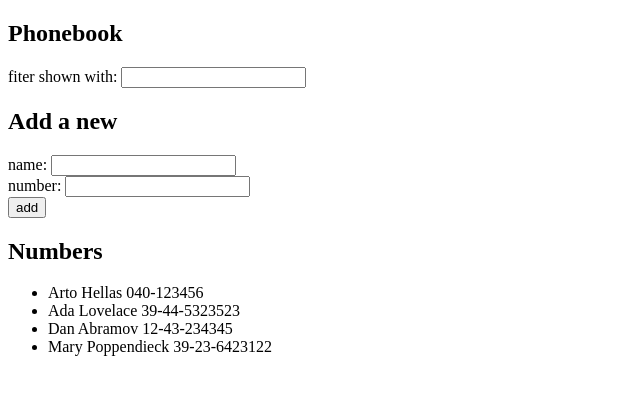
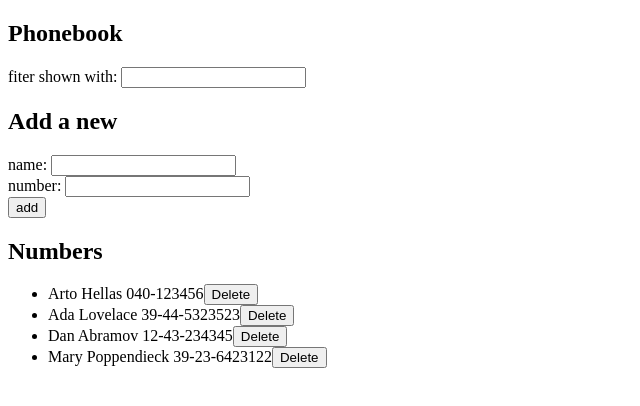
Before and after one commit to samKit88/FullstackOpen, a React (Vite) app in the folder part2/phonebook/: page / in a window 1280 px wide. Shown: the top 406 px of the page, without its empty margins (0-640 px from the left). Built offline with nearby package versions, Linux system fonts and the light colour scheme; data requests are answered from the project's data file.

Commit message:
delete functionality is add

```diff
--- a/part2/phonebook/src/App.jsx
+++ b/part2/phonebook/src/App.jsx
@@ -31,11 +31,9 @@ const App = () => {
       const personObject = {
         name: newName,
         number: newPhoneNumber,
-        id: persons.length + 1,
       };
 
       phoneBook.create(personObject).then((createdObject) => {
-        console.log("created", createdObject);
         setPersons(persons.concat(createdObject));
         setNewName("");
         setNewPhoneNumber("");
@@ -61,6 +59,16 @@ const App = () => {
     person.name.toLocaleLowerCase().includes(filterValue.toLocaleLowerCase())
   );
 
+  const handleDelete = (id) => {
+    const findPerson = persons.find((p) => p.id === id);
+
+    if (window.confirm(`Delete ${findPerson.name}?`)) {
+      phoneBook.deletePerson(id).then(() => {
+        setPersons(persons.filter((p) => p.id !== id));
+      });
+    }
+  };
+
   return (
     <div>
       <Header title="Phonebook" />
@@ -74,7 +82,10 @@ const App = () => {
         handlePhoneNumber={handlePhoneNumber}
       />
       <Header title="Numbers" />
-      <PersonsList filteredPersons={filteredPersons} />
+      <PersonsList
+        filteredPersons={filteredPersons}
+        handleDelete={handleDelete}
+      />
     </div>
   );
 };
--- a/part2/phonebook/src/components/PersonName.jsx
+++ b/part2/phonebook/src/components/PersonName.jsx
@@ -1,8 +1,11 @@
-const PersonName = ({ name, phoneNumber }) => (
-  <li>
-    {" "}
-    {name} {phoneNumber}
-  </li>
-);
+const PersonName = ({ person, handleDelete }) => {
+  return (
+    <li>
+      {" "}
+      {person.name} {person.number}
+      <button onClick={() => handleDelete(person.id)}>Delete</button>
+    </li>
+  );
+};
 
 export default PersonName;
--- a/part2/phonebook/src/components/PersonsList.jsx
+++ b/part2/phonebook/src/components/PersonsList.jsx
@@ -1,13 +1,13 @@
 import PersonName from "./PersonName";
 
-const PersonsList = ({ filteredPersons }) => {
+const PersonsList = ({ filteredPersons, handleDelete }) => {
   return (
     <ul>
       {filteredPersons.map((person) => (
         <PersonName
-          key={person.name}
-          name={person.name}
-          phoneNumber={person.number}
+          key={person.id}
+          person={person}
+          handleDelete={handleDelete}
         />
       ))}
     </ul>
--- a/part2/phonebook/src/services/phoneBook.js
+++ b/part2/phonebook/src/services/phoneBook.js
@@ -4,16 +4,24 @@ const baseUrl = "http://localhost:3001/persons";
 
 //getAll
 const getAll = () => {
-  const response = axios.get(baseUrl).then((response) => response.data);
-  return response;
+  const request = axios.get(baseUrl).then((response) => response.data);
+  return request;
 };
 
 //create
 const create = (newObject) => {
-  const response = axios
+  const request = axios
     .post(baseUrl, newObject)
     .then((response) => response.data);
-  return response;
+  return request;
 };
 
-export default { getAll, create };
+//delete
+const deletePerson = (id) => {
+  const request = axios
+    .delete(`${baseUrl}/${id}`)
+    .then((response) => response.data);
+  return request;
+};
+
+export default { getAll, create, deletePerson };
```
Also changed, not shown: part2/phonebook/db.json (line endings or trailing spaces).
